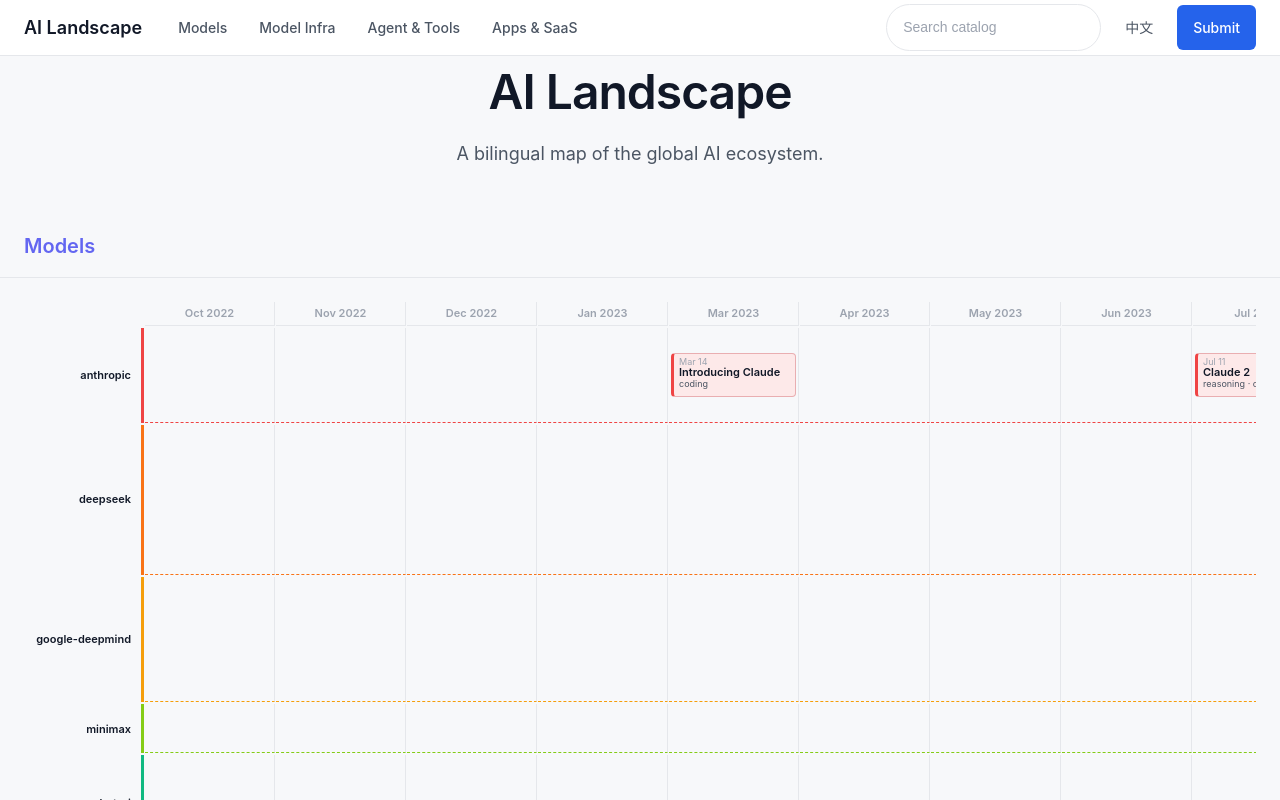
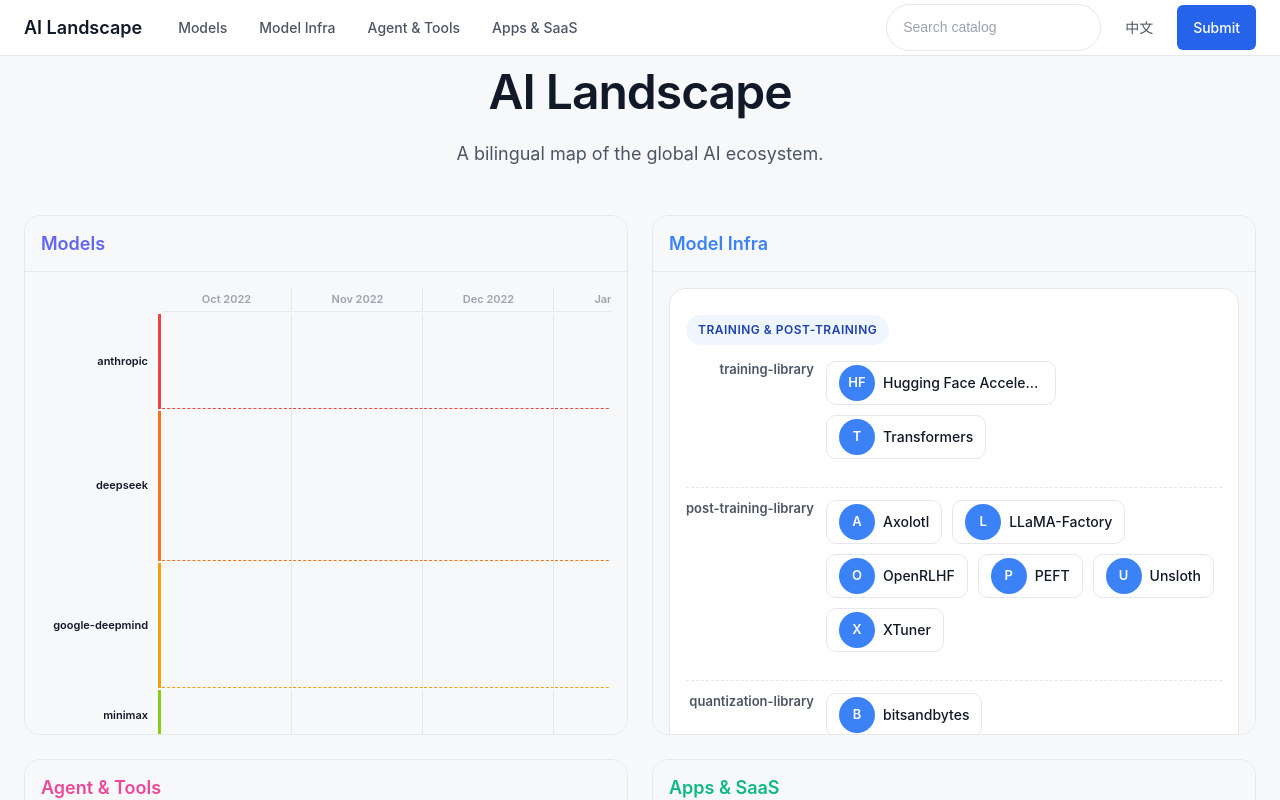
Before and after one commit to happy-v587/ai-landscape, a Next.js app: page /en in a window 1280 px wide. Shown: the top 800 px of the page. Built offline with nearby package versions, Linux system fonts and the light colour scheme.

Commit message:
feat(home): arrange embedded maps in a 2x2 grid
Display the four landscape maps as equally-sized cards in a two-column
two-row grid. Each card scrolls independently so dense maps like model
infra and the timeline fit without breaking the layout.

```diff
--- a/components/site/FullLandscape.tsx
+++ b/components/site/FullLandscape.tsx
@@ -66,6 +66,7 @@
             : '全球 AI 生态的中英文双语地图。'}
         </p>
       </section>
+      <div className={styles.mapGrid}>
         {mapOrder.map((mapId) => (
           <MapSection
             key={mapId}
@@ -76,5 +77,6 @@
           />
         ))}
       </div>
+    </div>
   );
 }
--- a/components/site/home.module.css
+++ b/components/site/home.module.css
@@ -110,17 +110,27 @@
   padding-bottom: 48px;
 }
 
+.mapGrid {
+  display: grid;
+  grid-template-columns: repeat(2, 1fr);
+  grid-auto-rows: 520px;
+  gap: 24px;
+  padding: 0 var(--page-gutter);
+}
+
 .mapSection {
-  margin-bottom: 32px;
+  display: flex;
+  flex-direction: column;
+  background: var(--canvas);
+  border: 1px solid var(--hairline);
+  border-radius: 16px;
+  overflow: hidden;
 }
 
 .mapSectionTitle {
-  position: sticky;
-  top: var(--nav-height);
-  z-index: 10;
   margin: 0;
-  padding: 16px var(--page-gutter);
-  font-size: 20px;
+  padding: 14px 16px;
+  font-size: 18px;
   font-weight: 600;
   background: var(--canvas-subtle);
   border-bottom: 1px solid var(--hairline);
@@ -128,14 +138,12 @@
 }
 
 .mapSectionBody {
+  flex: 1;
+  padding: 16px;
+  overflow: auto;
   background: var(--canvas-subtle);
-  padding: 24px var(--page-gutter);
 }
 
-@media (max-width: 768px) {
-  .grid { grid-template-columns: 1fr; }
-  .title { font-size: 36px; }
-  .search { min-width: unset; width: 100%; }
-  .mapSectionTitle { font-size: 18px; }
-  .mapSectionBody { padding: 16px var(--page-gutter); }
+@media (max-width: 1024px) {
+  .mapGrid { grid-template-columns: 1fr; grid-auto-rows: auto; }
 }
```
Lines whose indentation alone changed are shown as unchanged.
